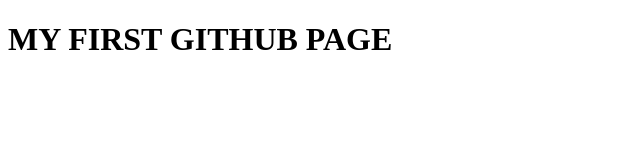
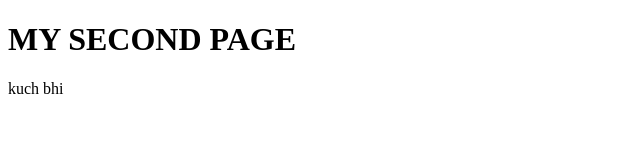
Before and after one commit to sprathore143/firstRepo, a plain HTML site: page second.html.html in a window 1280 px wide. Shown: the whole page, without its empty margins (0-640 px from the left). Drawn offline with Linux system fonts and the light colour scheme.

Commit message:
changed in second file

```diff
--- a/second.html.html
+++ b/second.html.html
@@ -6,6 +6,7 @@
     <title>Document</title>
 </head>
 <body>
-    <h1>MY FIRST GITHUB PAGE</h1>
+    <h1>MY SECOND PAGE</h1>
+    <p>kuch bhi</p>
 </body>
 </html>
```
